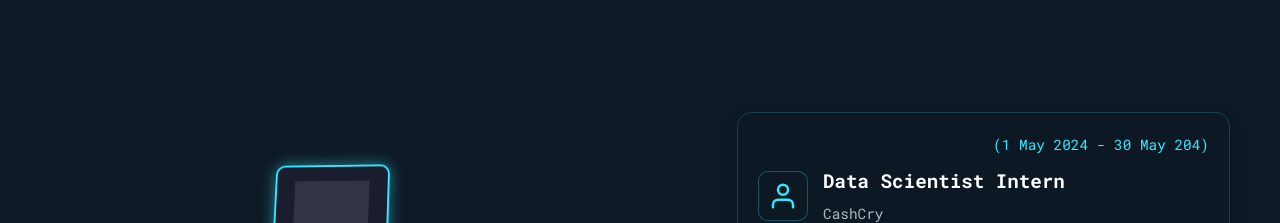
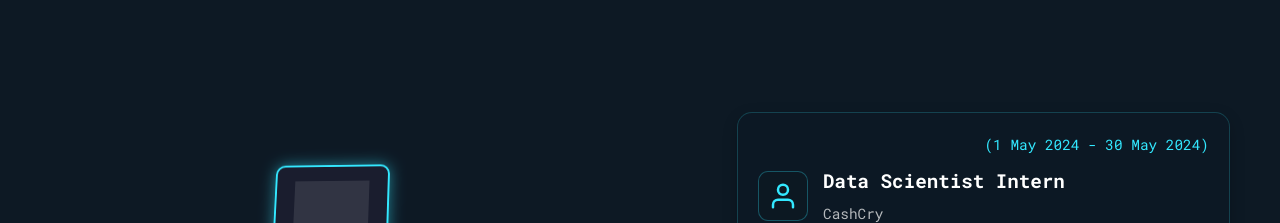
Before and after one commit to SINGHBP29/Preview_Bhanu, a React (Create React App) app in the folder portfolio-website/: page / in a window 1280 px wide. Shown: the part 2320-2543 px from the top of the page. Built offline with nearby package versions, Linux system fonts and the light colour scheme.

Commit message:
Update Experience.js

```diff
--- a/portfolio-website/src/components/Experience.js
+++ b/portfolio-website/src/components/Experience.js
@@ -6,7 +6,7 @@ function Experience() {
 
   const experiences = [
     {
-      period: "(1 May 2024 - 30 May 204)",
+      period: "(1 May 2024 - 30 May 2024)",
       title: "Data Scientist Intern",
       organization: "CashCry",
       icon: "user-icon" // This would be replaced with actual icon
```
